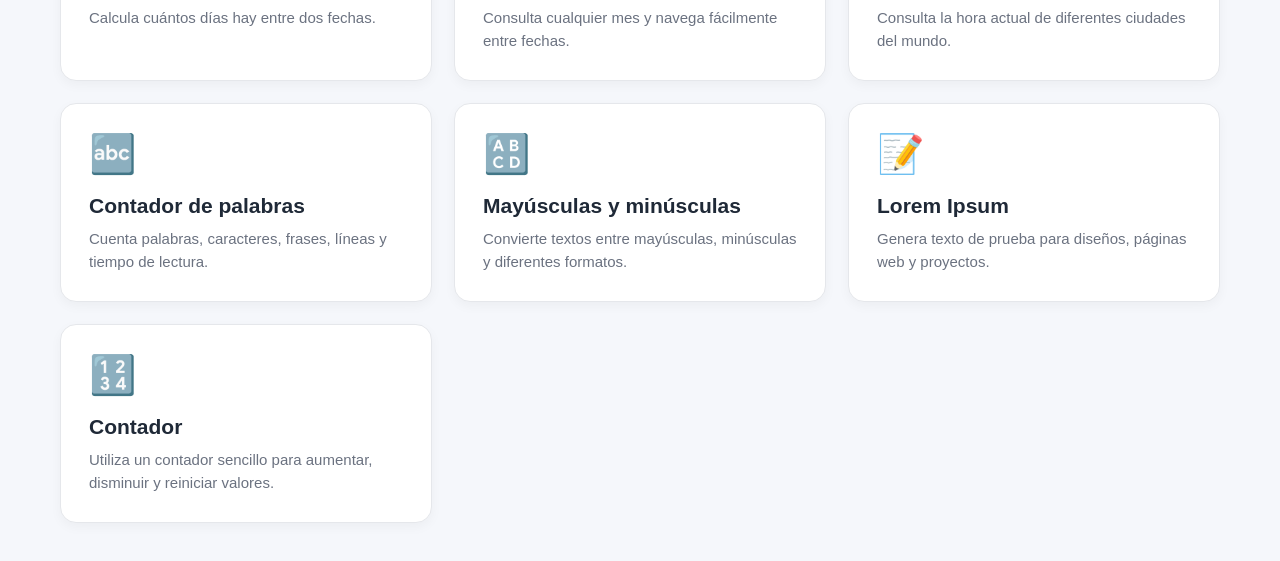
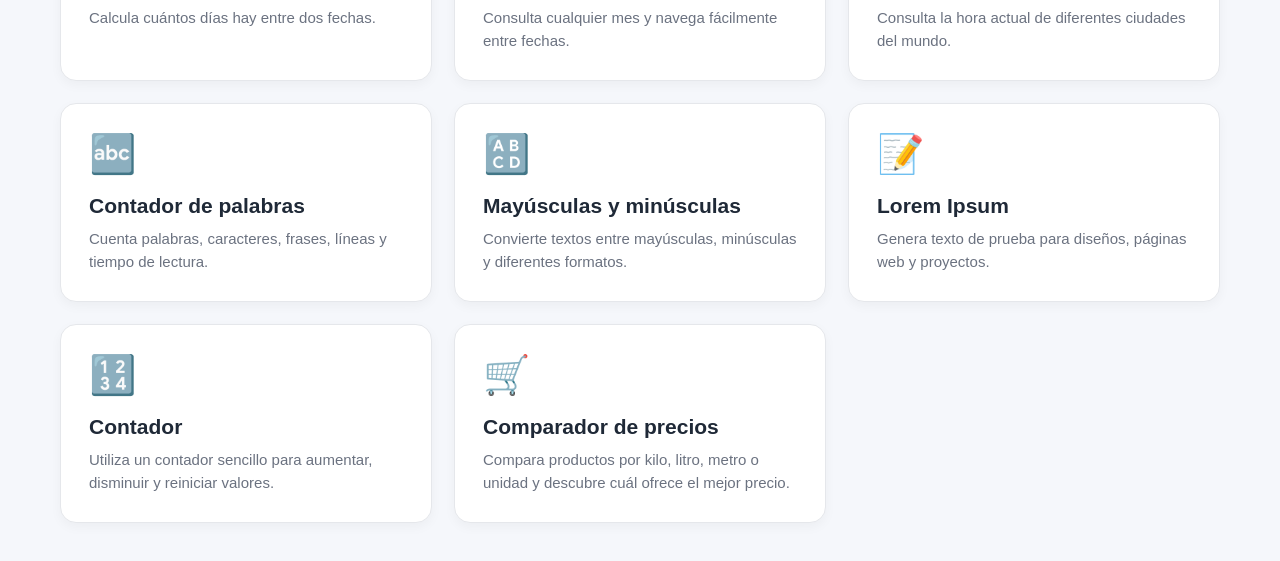
Before and after one commit to zz2703p-sudo/toolbox, a plain HTML site: page herramientas.html in a window 1280 px wide. Shown: the part 614-1175 px from the top of the page. Drawn offline with Linux system fonts and the light colour scheme.

Commit message:
Añadir comparador de precios al catálogo

```diff
--- a/herramientas.html
+++ b/herramientas.html
@@ -226,6 +226,16 @@
                 </p>
             </a>
 
+
+            <a href="comparador-precios.html" class="herramienta-card">
+                <div class="herramienta-icono">🛒</div>
+                <h2>Comparador de precios</h2>
+                <p>
+                    Compara productos por kilo, litro, metro o unidad
+                    y descubre cuál ofrece el mejor precio.
+                </p>
+            </a>
+
         </div>
 
     </main>
```
